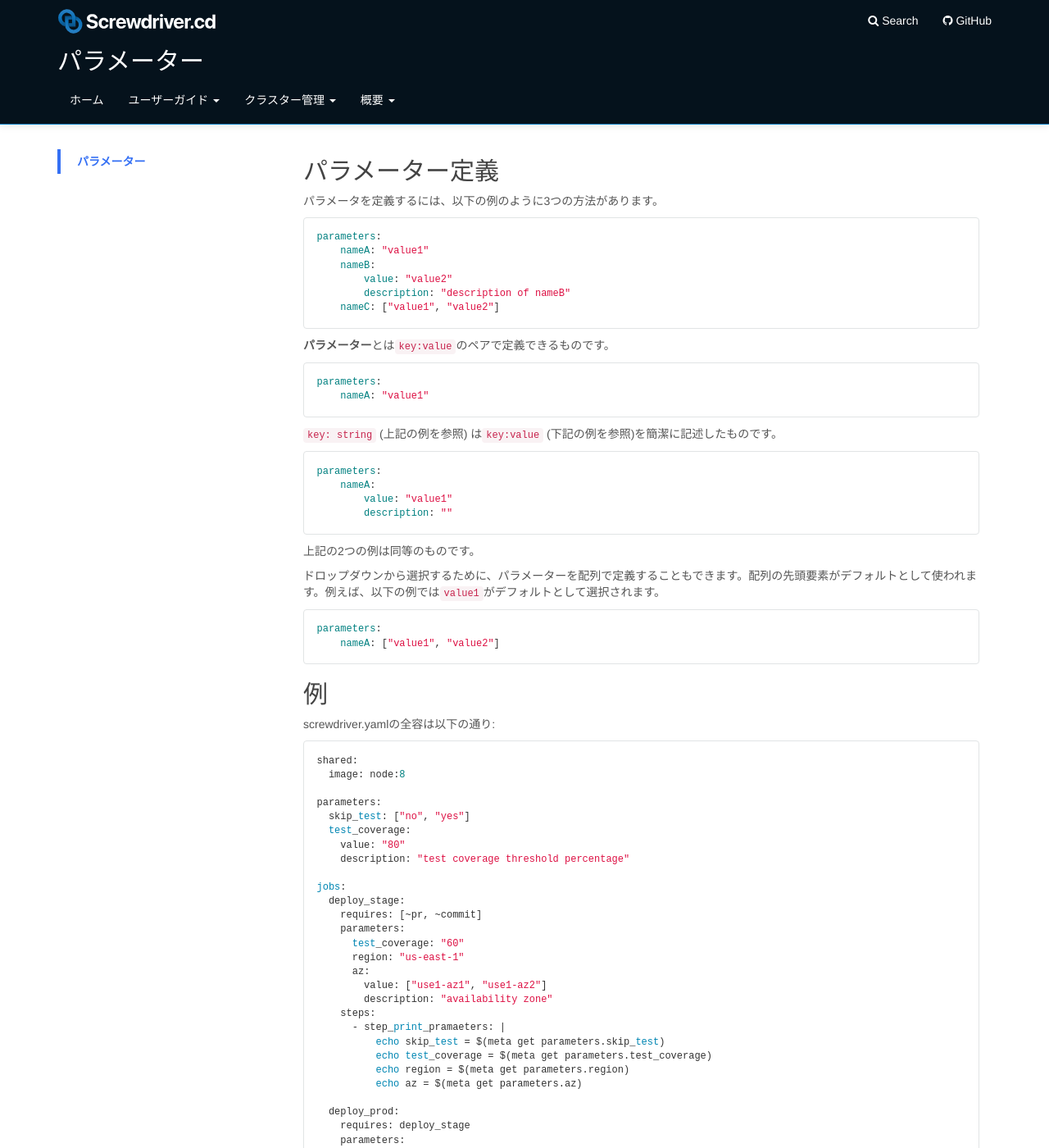
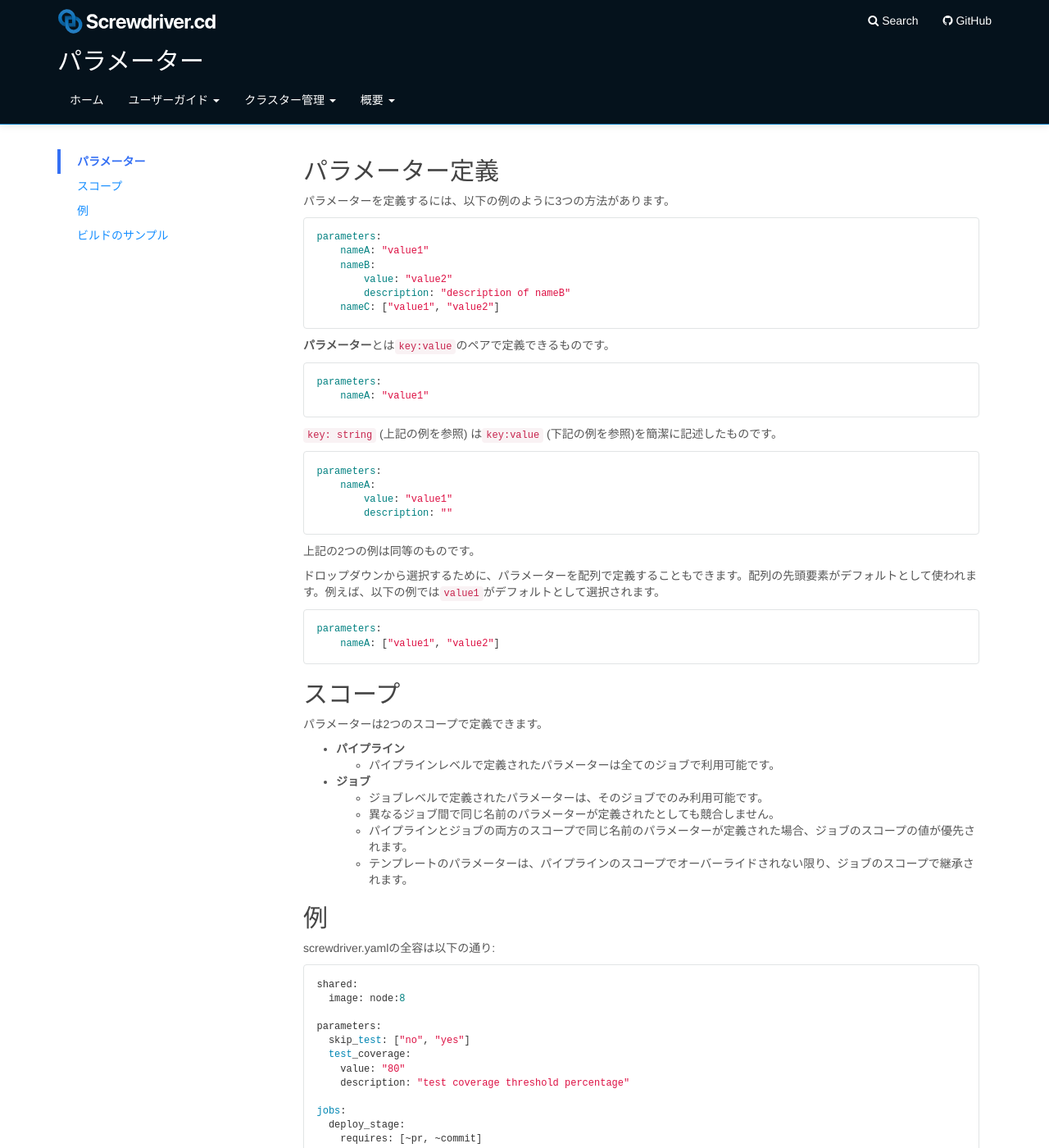
Before and after one commit to screwdriver-cd/guide, a Jekyll site: the page built from docs/ja/user-guide/configuration/parameters.md, in a window 1280 px wide and 1400 px high. Shown: the whole window at 82% size. Built offline with Jekyll 4.4.1, drawn with Linux system fonts in a browser that asks for light colours; some of the changed text lies outside the part shown.

Commit message:
fix: Japanese translation 202201

````diff
--- a/docs/ja/user-guide/configuration/parameters.md
+++ b/docs/ja/user-guide/configuration/parameters.md
@@ -7,9 +7,15 @@ toc:
     - title: パラメーター
       url: "#パラメーター定義"
       active: true
+    - title: スコープ
+      url: "#スコープ"
+    - title: 例
+      url: "#例"
+    - title: ビルドのサンプル
+      url: "#ビルドのサンプル"
 ---
 ## パラメーター定義
-パラメータを定義するには、以下の例のように3つの方法があります。
+パラメーターを定義するには、以下の例のように3つの方法があります。
 
 ```yaml
 parameters:
@@ -44,6 +50,16 @@ parameters:
 parameters:
     nameA: ["value1", "value2"]
 ```
+## スコープ
+パラメーターは2つのスコープで定義できます。
+
+* **パイプライン**
+    * パイプラインレベルで定義されたパラメーターは全てのジョブで利用可能です。
+* **ジョブ**
+    * ジョブレベルで定義されたパラメーターは、そのジョブでのみ利用可能です。
+    * 異なるジョブ間で同じ名前のパラメーターが定義されたとしても競合しません。
+    * パイプラインとジョブの両方のスコープで同じ名前のパラメーターが定義された場合、ジョブのスコープの値が優先されます。
+    * テンプレートのパラメーターは、パイプラインのスコープでオーバーライドされない限り、ジョブのスコープで継承されます。
 
 ## 例
 screwdriver.yamlの全容は以下の通り:
@@ -102,4 +118,6 @@ jobs:
 
 ![image](../../../user-guide/assets/parameters-for-deploy_prod-job.png)
 
-サンプルは[parameters-build-sample](https://github.com/screwdriver-cd-test/parameters-build-sample)をご覧ください。
+## ビルドのサンプル
+- パイプラインのスコープでのみパラメーターが定義されているサンプルは、[parameters-build-sample](https://github.com/screwdriver-cd-test/parameters-build-sample)をご覧ください。
+- パイプラインとジョブの両方のスコープでパラメーターが定義されているサンプルは、[job-parameters-build-example](https://github.com/screwdriver-cd-test/job-parameters-build-example)をご覧ください。
````
